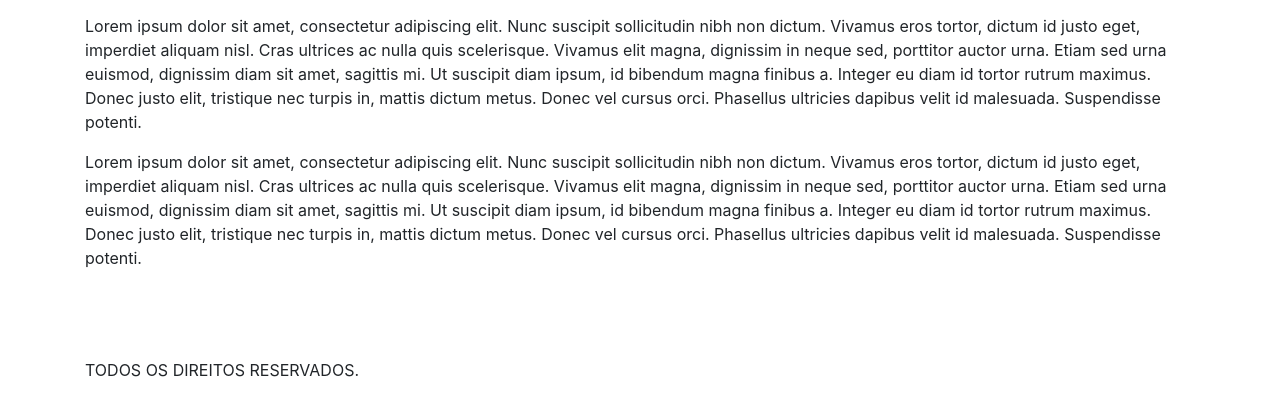
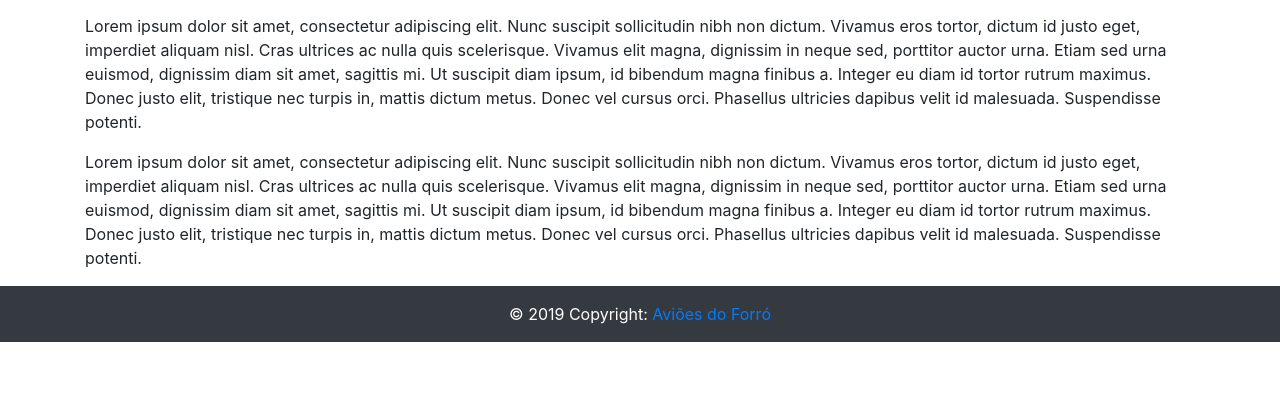
Before and after one commit to DenisCardoso97/TRAB_ProgWEB, a PHP site: page /sobre.php in a window 1280 px wide. Shown: the part 390-800 px from the top of the page. Run offline with PHP 8.4, Linux system fonts and the light colour scheme.

Commit message:
footer pronto

```diff
--- a/cadastrar.php
+++ b/cadastrar.php
@@ -75,5 +75,7 @@
     integrity="sha384-UO2eT0CpHqdSJQ6hJty5KVphtPhzWj9WO1clHTMGa3JDZwrnQq4sF86dIHNDz0W1" crossorigin="anonymous"></script>
     <script src="https://stackpath.bootstrapcdn.com/bootstrap/4.3.1/js/bootstrap.min.js"
     integrity="sha384-JjSmVgyd0p3pXB1rRibZUAYoIIy6OrQ6VrjIEaFf/nJGzIxFDsf4x0xIM+B07jRM" crossorigin="anonymous"></script>
+    <!-- Footer -->
+    <?php include("includes/footer.php") ?>
 </body>
 </html>
--- /dev/null
+++ b/includes/footer.php
@@ -0,0 +1,14 @@
+<!-- Styles e Scrips -->
+<?php include("includes/head.php") ?>
+
+<!-- Footer -->
+<footer class="page-footer font-small bg-dark">
+
+  <!-- Copyright -->
+  <div class="footer-copyright text-center py-3 text-white">© 2019 Copyright:
+  	<a href="index.php">Aviões do Forró</a>
+  </div>
+  <!-- Copyright -->
+
+</footer>
+<!-- Footer -->
--- a/index.php
+++ b/index.php
@@ -21,5 +21,7 @@
 			</div>
 			<!-- Script para slideshow -->
 			<?php include("includes/script.php"); ?>
+			<!-- Footer -->
+			<?php include("includes/footer.php") ?>
 		</body>
 </html>
--- a/login.php
+++ b/login.php
@@ -52,5 +52,7 @@
     integrity="sha384-UO2eT0CpHqdSJQ6hJty5KVphtPhzWj9WO1clHTMGa3JDZwrnQq4sF86dIHNDz0W1" crossorigin="anonymous"></script>
     <script src="https://stackpath.bootstrapcdn.com/bootstrap/4.3.1/js/bootstrap.min.js"
     integrity="sha384-JjSmVgyd0p3pXB1rRibZUAYoIIy6OrQ6VrjIEaFf/nJGzIxFDsf4x0xIM+B07jRM" crossorigin="anonymous"></script>
+    <!-- Footer -->
+    <?php include("includes/footer.php") ?>
 </body>
 </html>
--- a/passagens.php
+++ b/passagens.php
@@ -26,5 +26,7 @@
     integrity="sha384-UO2eT0CpHqdSJQ6hJty5KVphtPhzWj9WO1clHTMGa3JDZwrnQq4sF86dIHNDz0W1" crossorigin="anonymous"></script>
     <script src="https://stackpath.bootstrapcdn.com/bootstrap/4.3.1/js/bootstrap.min.js"
     integrity="sha384-JjSmVgyd0p3pXB1rRibZUAYoIIy6OrQ6VrjIEaFf/nJGzIxFDsf4x0xIM+B07jRM" crossorigin="anonymous"></script>
+    <!-- Footer -->
+    <?php include("includes/footer.php") ?>
 </body>
 </html>
--- a/sobre.php
+++ b/sobre.php
@@ -25,10 +25,8 @@
         <p>
             Lorem ipsum dolor sit amet, consectetur adipiscing elit. Nunc suscipit sollicitudin nibh non dictum. Vivamus eros tortor, dictum id justo eget, imperdiet aliquam nisl. Cras ultrices ac nulla quis scelerisque. Vivamus elit magna, dignissim in neque sed, porttitor auctor urna. Etiam sed urna euismod, dignissim diam sit amet, sagittis mi. Ut suscipit diam ipsum, id bibendum magna finibus a. Integer eu diam id tortor rutrum maximus. Donec justo elit, tristique nec turpis in, mattis dictum metus. Donec vel cursus orci. Phasellus ultricies dapibus velit id malesuada. Suspendisse potenti.
         </p>
-        <br><br><br>
-        <footer>
-            <span>TODOS OS DIREITOS RESERVADOS.</span>
-        </footer>
     </div>
+    <!-- Footer -->
+    <?php include("includes/footer.php") ?>
 </body>
 </html>
```
